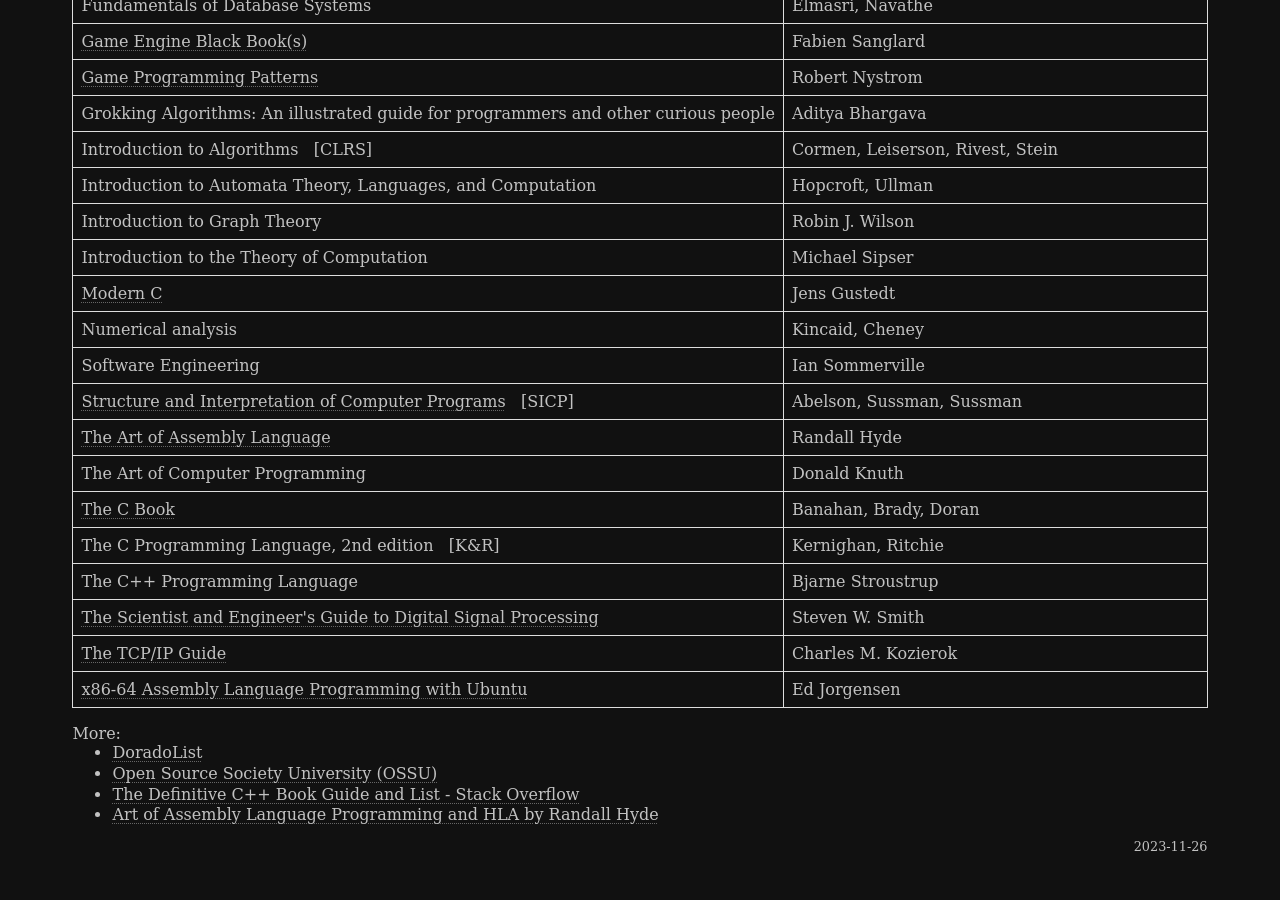
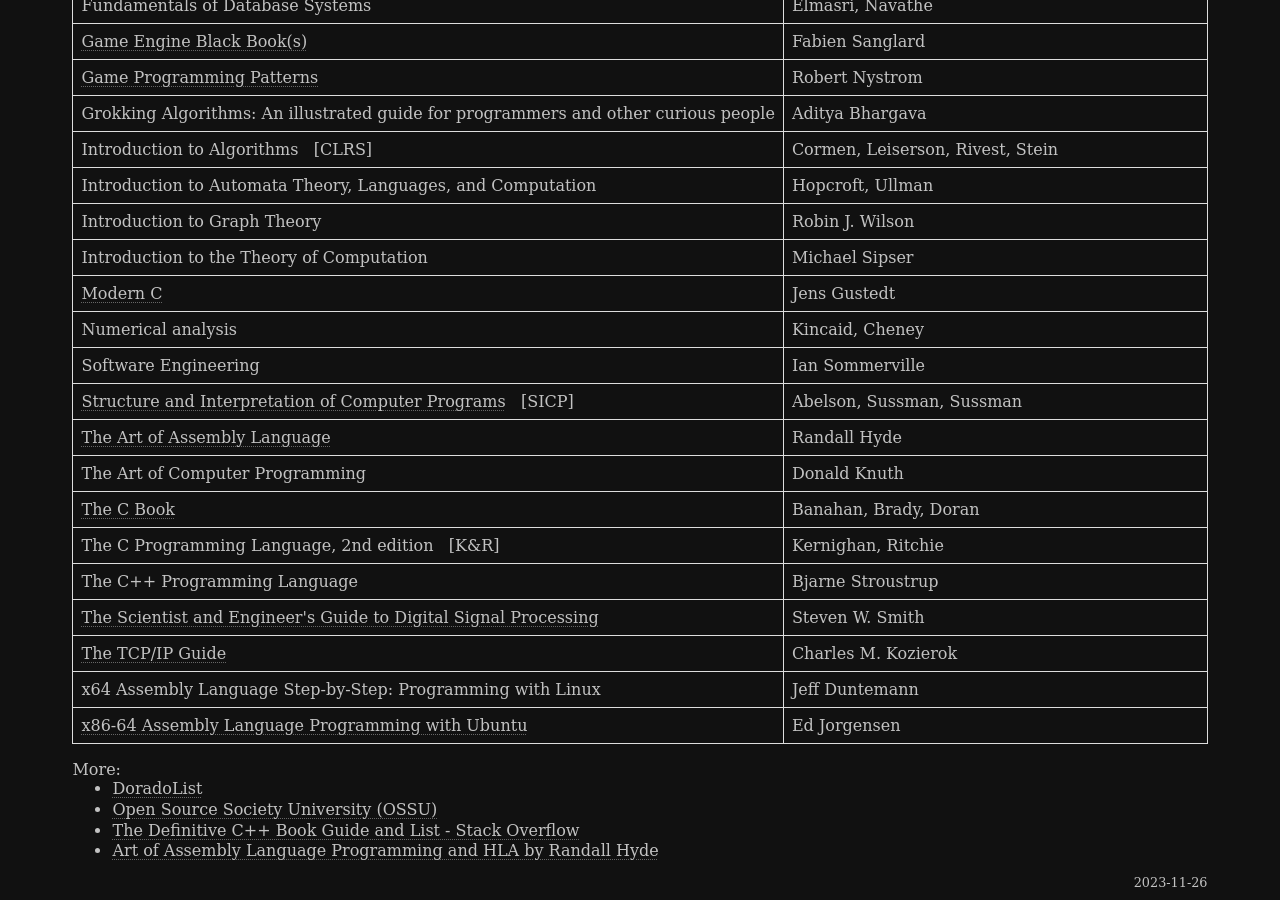
Before and after one commit to Jorenar/blog, a Jekyll site: the page built from _posts/2023-11-26-cs-books.md, in a window 1280 px wide and 900 px high, scrolled down 905 px. Built offline with Jekyll 4.4.1, drawn with Linux system fonts in a browser that asks for light colours; before the commit the page ends 1769 px from its top, so only the background shows below that.

Commit message:
deploy: 50f5f6f6724846a957e1b6ffbd538d8f3f02ea0c

```diff
--- a/_posts/2023-11-26-cs-books.md
+++ b/_posts/2023-11-26-cs-books.md
@@ -47,6 +47,7 @@ title:  "Books about CS, CE, programming &c."
 | The C++ Programming Language                                                       | Bjarne Stroustrup
 | [The Scientist and Engineer's Guide to Digital Signal Processing][Smith]           | Steven W. Smith
 | [The TCP/IP Guide][TCP]                                                            | Charles M. Kozierok
+| x64 Assembly Language Step-by-Step: Programming with Linux                         | Jeff Duntemann
 | [x86-64 Assembly Language Programming with Ubuntu][JorAsm]                         | Ed Jorgensen
 
 More:
```
